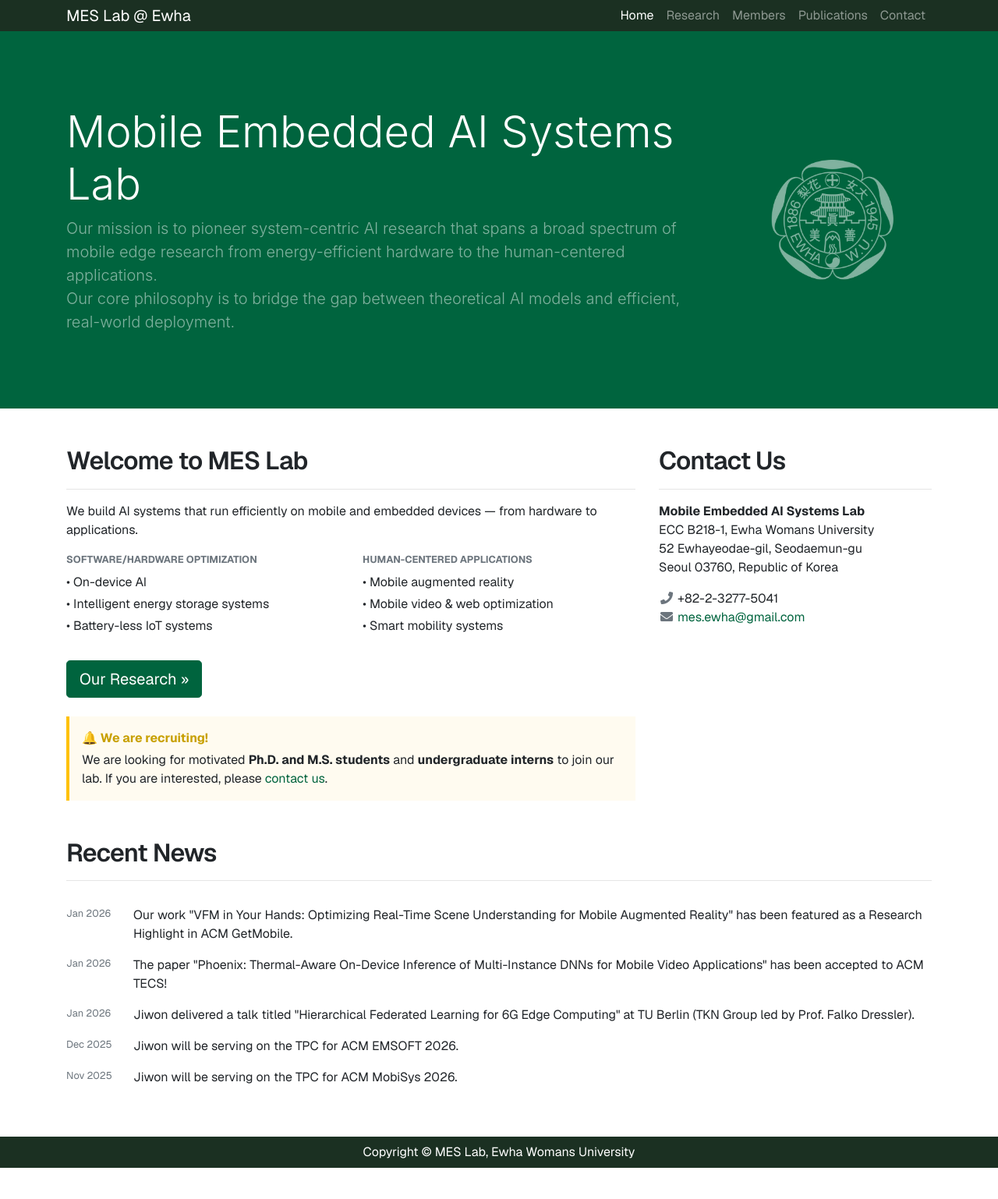
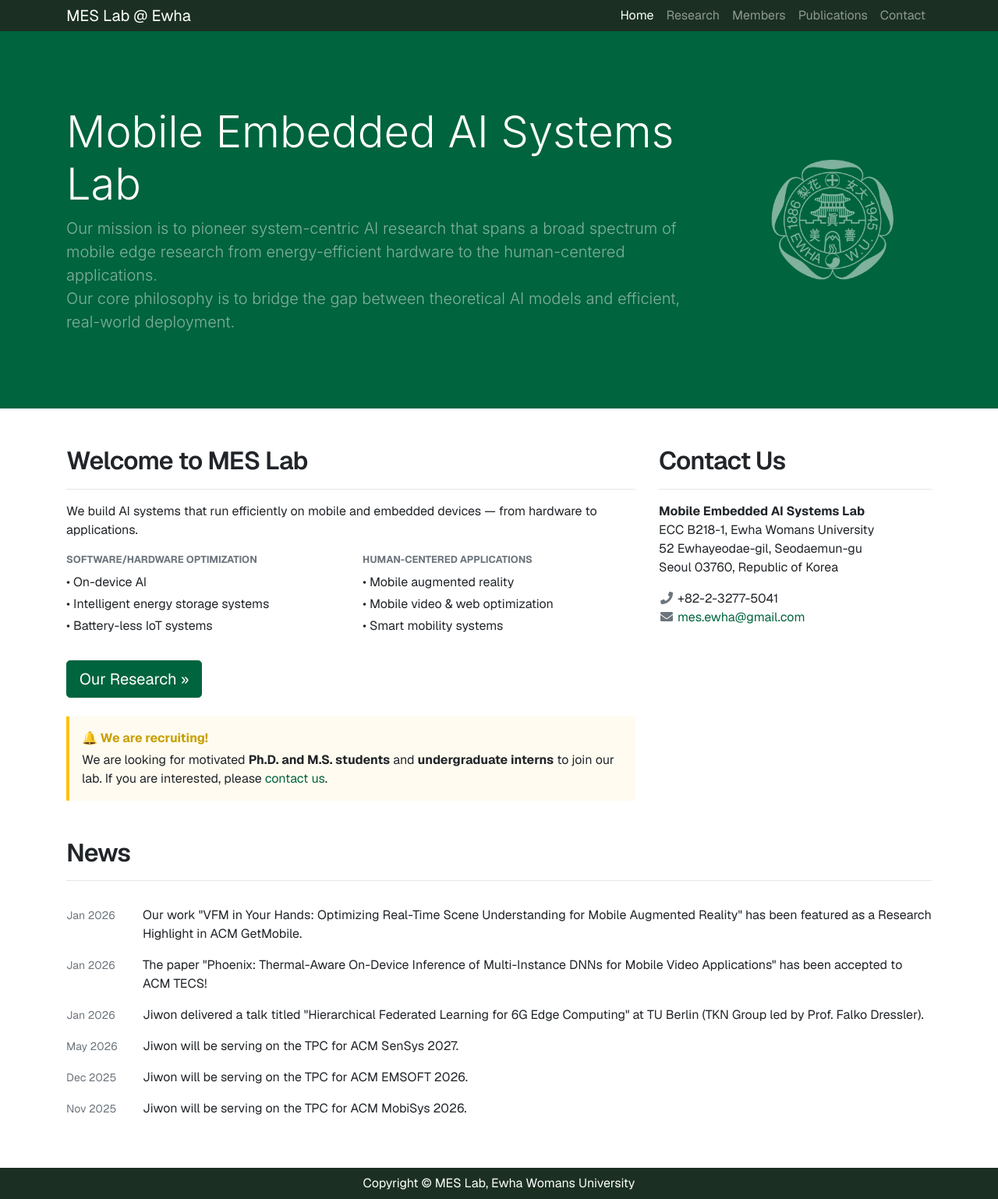
Before and after one commit to MAIS-Lab/mais-lab.github.io, a Jekyll site: the page built from index.html, in a window 1280 px wide. Shown: the whole page at 78% size. Built offline with Jekyll 4.4.1, drawn with Linux system fonts in a browser that asks for light colours; before the commit the page ends 1498 px from its top, so only the background shows below that.

Commit message:
fix: update home news layout

```diff
--- a/assets/css/_sass/custom.scss
+++ b/assets/css/_sass/custom.scss
@@ -44,6 +44,27 @@
   letter-spacing: normal;
 }
 
+.news-item {
+  display: grid;
+  grid-template-columns: 82px 1fr;
+  column-gap: 1rem;
+  align-items: baseline;
+  margin-bottom: 1rem;
+}
+
+.news-date {
+  color: #6c757d;
+  font-size: 0.875rem;
+  white-space: nowrap;
+}
+
+@media (max-width: 575.98px) {
+  .news-item {
+    grid-template-columns: 1fr;
+    row-gap: 0.15rem;
+  }
+}
+
 /* Contact page: keep the map at its original 600x450 size when space
    allows, stack it above the text on narrower screens, and only shrink it
    on very small viewports. */
--- a/index.html
+++ b/index.html
@@ -38,31 +38,35 @@
 
 <div class="row">
   <div class="col-12 mb-3">
-    <h2>Recent News</h2>
+    <h2>News</h2>
     <hr />
   </div>
 </div>
 
 <div class="row">
   <div class="col-12">
-    <div class="d-flex align-items-start mb-3">
-      <span class="text-muted small mr-3 flex-shrink-0" style="min-width: 70px;">Jan 2026</span>
+    <div class="news-item">
+      <span class="news-date">Jan 2026</span>
       <p class="mb-0">Our work "VFM in Your Hands: Optimizing Real-Time Scene Understanding for Mobile Augmented Reality" has been featured as a Research Highlight in ACM GetMobile.</p>
     </div>
-    <div class="d-flex align-items-start mb-3">
-      <span class="text-muted small mr-3 flex-shrink-0" style="min-width: 70px;">Jan 2026</span>
+    <div class="news-item">
+      <span class="news-date">Jan 2026</span>
       <p class="mb-0">The paper "Phoenix: Thermal-Aware On-Device Inference of Multi-Instance DNNs for Mobile Video Applications" has been accepted to ACM TECS!</p>
     </div>
-    <div class="d-flex align-items-start mb-3">
-      <span class="text-muted small mr-3 flex-shrink-0" style="min-width: 70px;">Jan 2026</span>
+    <div class="news-item">
+      <span class="news-date">Jan 2026</span>
       <p class="mb-0">Jiwon delivered a talk titled "Hierarchical Federated Learning for 6G Edge Computing" at TU Berlin (TKN Group led by Prof. Falko Dressler).</p>
     </div>
-    <div class="d-flex align-items-start mb-3">
-      <span class="text-muted small mr-3 flex-shrink-0" style="min-width: 70px;">Dec 2025</span>
+    <div class="news-item">
+      <span class="news-date">May 2026</span>
+      <p class="mb-0">Jiwon will be serving on the TPC for ACM SenSys 2027.</p>
+    </div>
+    <div class="news-item">
+      <span class="news-date">Dec 2025</span>
       <p class="mb-0">Jiwon will be serving on the TPC for ACM EMSOFT 2026.</p>
     </div>
-    <div class="d-flex align-items-start mb-3">
-      <span class="text-muted small mr-3 flex-shrink-0" style="min-width: 70px;">Nov 2025</span>
+    <div class="news-item">
+      <span class="news-date">Nov 2025</span>
       <p class="mb-0">Jiwon will be serving on the TPC for ACM MobiSys 2026.</p>
     </div>
   </div>
```
